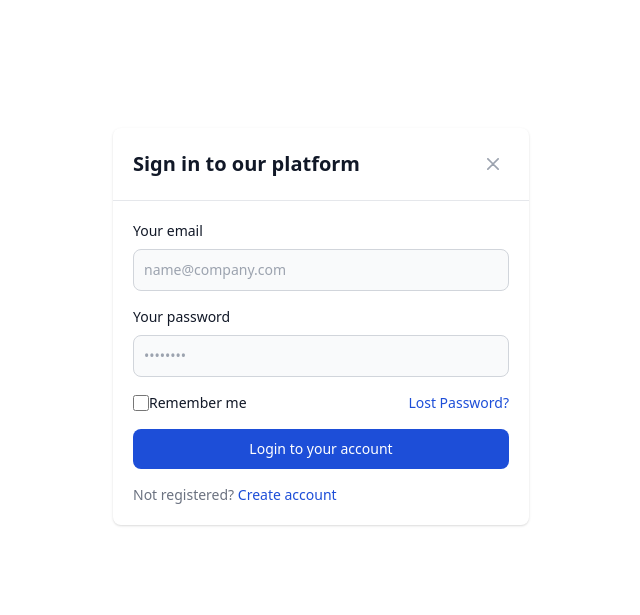
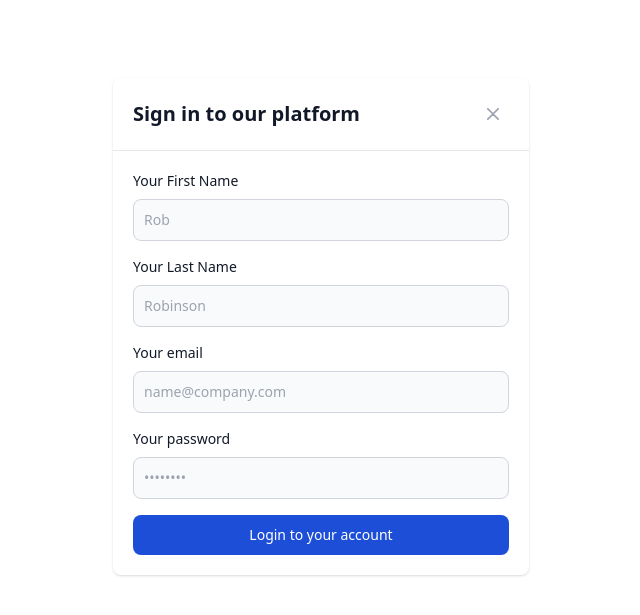
Before and after one commit to Kima018/phpOOP, a PHP site: page / in a window 1280 px wide, after a click on "Sign Up". Shown: the part 74-689 px from the top of the page, without its empty margins (319-959 px from the left). Run offline with PHP 8.4, Linux system fonts and the light colour scheme.

Commit message:
working on regist

```diff
--- a/templates/auth_modal.php
+++ b/templates/auth_modal.php
@@ -22,7 +22,21 @@
                 </div>
                 <!-- Modal body -->
                 <div class="p-4 md:p-5">
-                    <form class="space-y-4" action="#">
+                    <form class="space-y-4" method="POST" action="controller/registration.php">
+                        <div>
+                            <label for="name" class="block mb-2 text-sm font-medium text-gray-900 dark:text-white">Your
+                                First Name</label>
+                            <input type="text" name="first_name" id="first_name"
+                                   class="bg-gray-50 border border-gray-300 text-gray-900 text-sm rounded-lg focus:ring-blue-500 focus:border-blue-500 block w-full p-2.5 dark:bg-gray-600 dark:border-gray-500 dark:placeholder-gray-400 dark:text-white"
+                                   placeholder="Rob" required/>
+                        </div>
+                        <div>
+                            <label for="name" class="block mb-2 text-sm font-medium text-gray-900 dark:text-white">Your
+                                Last Name</label>
+                            <input type="text" name="last_name" id="last_name"
+                                   class="bg-gray-50 border border-gray-300 text-gray-900 text-sm rounded-lg focus:ring-blue-500 focus:border-blue-500 block w-full p-2.5 dark:bg-gray-600 dark:border-gray-500 dark:placeholder-gray-400 dark:text-white"
+                                   placeholder="Robinson" required/>
+                        </div>
                         <div>
                             <label for="email" class="block mb-2 text-sm font-medium text-gray-900 dark:text-white">Your
                                 email</label>
@@ -37,27 +51,12 @@
                                    class="bg-gray-50 border border-gray-300 text-gray-900 text-sm rounded-lg focus:ring-blue-500 focus:border-blue-500 block w-full p-2.5 dark:bg-gray-600 dark:border-gray-500 dark:placeholder-gray-400 dark:text-white"
                                    required/>
                         </div>
-                        <div class="flex justify-between">
-                            <div class="flex items-start">
-                                <div class="flex items-center h-5">
-                                    <input id="remember" type="checkbox" value=""
-                                           class="w-4 h-4 border border-gray-300 rounded bg-gray-50 focus:ring-3 focus:ring-blue-300 dark:bg-gray-600 dark:border-gray-500 dark:focus:ring-blue-600 dark:ring-offset-gray-800 dark:focus:ring-offset-gray-800"
-                                           required/>
-                                </div>
-                                <label for="remember" class="ms-2 text-sm font-medium text-gray-900 dark:text-gray-300">Remember
-                                    me</label>
-                            </div>
-                            <a href="#" class="text-sm text-blue-700 hover:underline dark:text-blue-500">Lost
-                                Password?</a>
-                        </div>
+
                         <button type="submit"
                                 class="w-full text-white bg-blue-700 hover:bg-blue-800 focus:ring-4 focus:outline-none focus:ring-blue-300 font-medium rounded-lg text-sm px-5 py-2.5 text-center dark:bg-blue-600 dark:hover:bg-blue-700 dark:focus:ring-blue-800">
                             Login to your account
                         </button>
-                        <div class="text-sm font-medium text-gray-500 dark:text-gray-300">
-                            Not registered? <a href="#" class="text-blue-700 hover:underline dark:text-blue-500">Create
-                                account</a>
-                        </div>
+
                     </form>
                 </div>
             </div>
```
Also changed, not shown: controller/registration.php (+22 -0 lines), models/Db.php (+6 -5 lines), models/User.php (+19 -14 lines).
